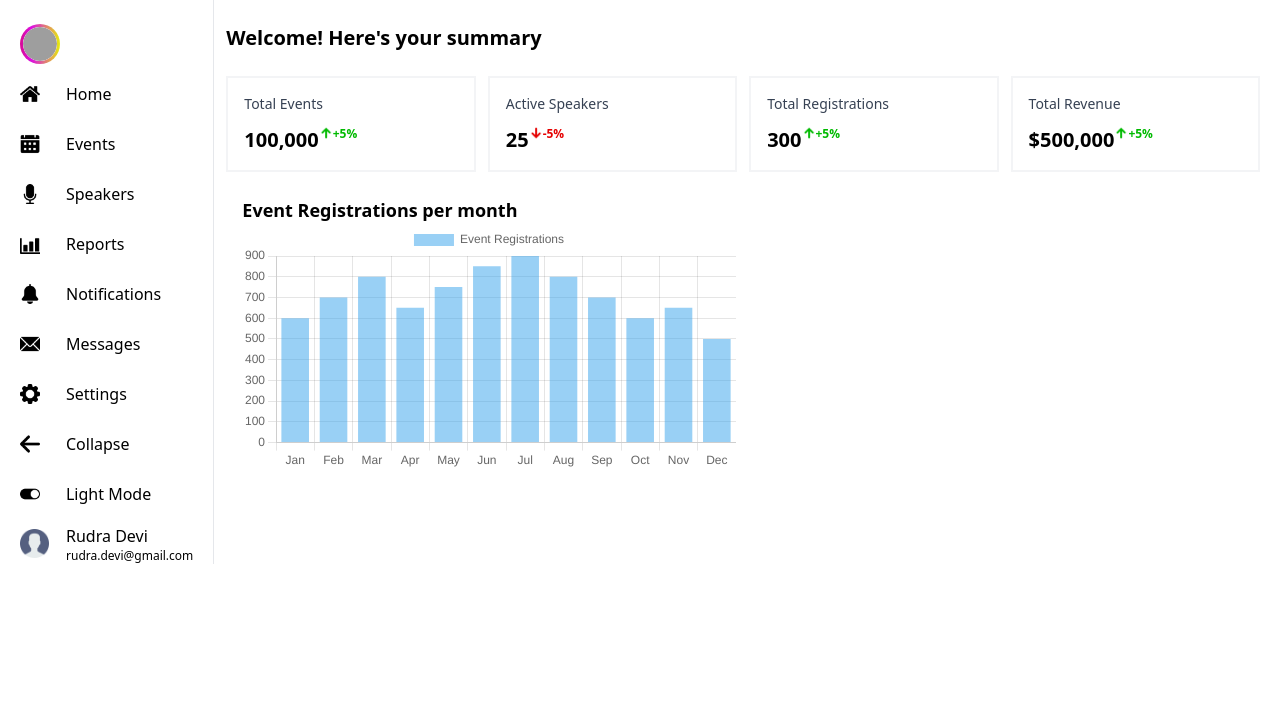
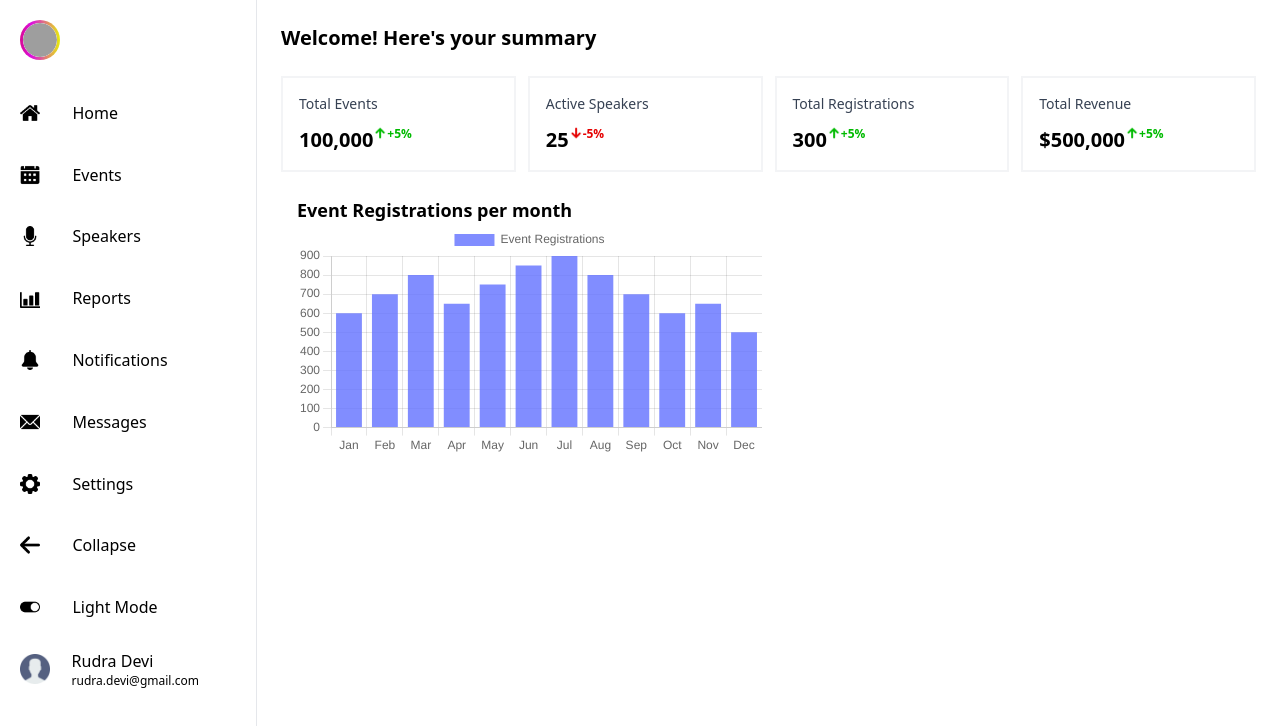
Before and after one commit to fountaina/event-planner, a React (Vite) app: page / in a window 1280 px wide. Shown: the top 726 px of the page. Built offline with nearby package versions, Linux system fonts and the light colour scheme; grey boxes are pictures that could not be loaded.

Commit message:
fix the navbar position, dashboard scrolling and color of dashboard chart

```diff
--- a/src/components/Chart.jsx
+++ b/src/components/Chart.jsx
@@ -30,7 +30,7 @@ const data = {
         {
             label: "Event Registrations",
             data: [600, 700, 800, 650, 750, 850, 900, 800, 700, 600, 650, 500],
-            backgroundColor: "rgba(53, 162, 235, 0.5)",
+            backgroundColor: "rgba(98, 113, 255, 0.8)",
         },
     ],
 };
--- a/src/components/Dashboard.jsx
+++ b/src/components/Dashboard.jsx
@@ -17,7 +17,7 @@ const PercentageGrowth = ({percentage}) => {
 
 const Dashboard = () => {
   return (
-    <div className='main-bar'>
+    <div className='main-bar ml-64 p-6 overflow-y-auto h-screen'>
         <h1>Welcome! Here's your summary</h1>
         <div className='info-block'>
             <div className='info'>
--- a/src/components/Navbar.jsx
+++ b/src/components/Navbar.jsx
@@ -41,7 +41,7 @@ function AdminInfo({image, name, email}) {
 
 const Navbar = () => {
   return (
-    <div className='navbar'>
+    <div className='navbar left-0 top-0 h-screen w-64 p-5'>
         <div className="profile-circle">
           <div className="outer-circle">
             <div className="profile-image-container">
--- a/src/styles/dashboard.css
+++ b/src/styles/dashboard.css
@@ -1,12 +1,15 @@
 @import "tailwindcss";
 
 .main-bar {
-
-    @apply
+    margin-left: 16rem; /* Same as navbar width */
+    overflow-y: auto;
+    height: 100vh;
+    padding: 1.5rem;
+    border-left: 1px solid #e5e7eb; /* Tailwind gray-200 */
+    /* @apply
     col-span-5
     pt-6 pl-3 pr-5
-    border-l-1 border-gray-200
-
+    border-l-1 border-gray-200 */
 }
 
 .main-bar h1 {
--- a/src/styles/index.css
+++ b/src/styles/index.css
@@ -1,17 +1,6 @@
 @import "tailwindcss";
 
 .main-page {
-  @apply
-    grid grid-cols-6
+  display: flex;
 
 }
-
-.main-bar {
-  @apply col-span-5 pt-6 border-l-1 border-gray-200
-}
-
-.main-bar div h1 {
-  font-family: Verdana, Geneva, Tahoma, sans-serif;
-  font-weight: 500;
-  font-size: larger;
-}
--- a/src/styles/navbar.css
+++ b/src/styles/navbar.css
@@ -1,10 +1,14 @@
 @import 'tailwindcss';
 
 .navbar {
+    position: fixed;
+    width: 16rem; /* 64px */
+    height: 90vh;
+    overflow-y: auto;
     @apply
-    col-span-1
-    px-5 pt-6
-    grid grid-rows-11 gap-2.5
+    /* col-span-1  */
+    /* px-5 pt-6 */
+    grid grid-rows-11
 }
 
 .profile-circle {
```
